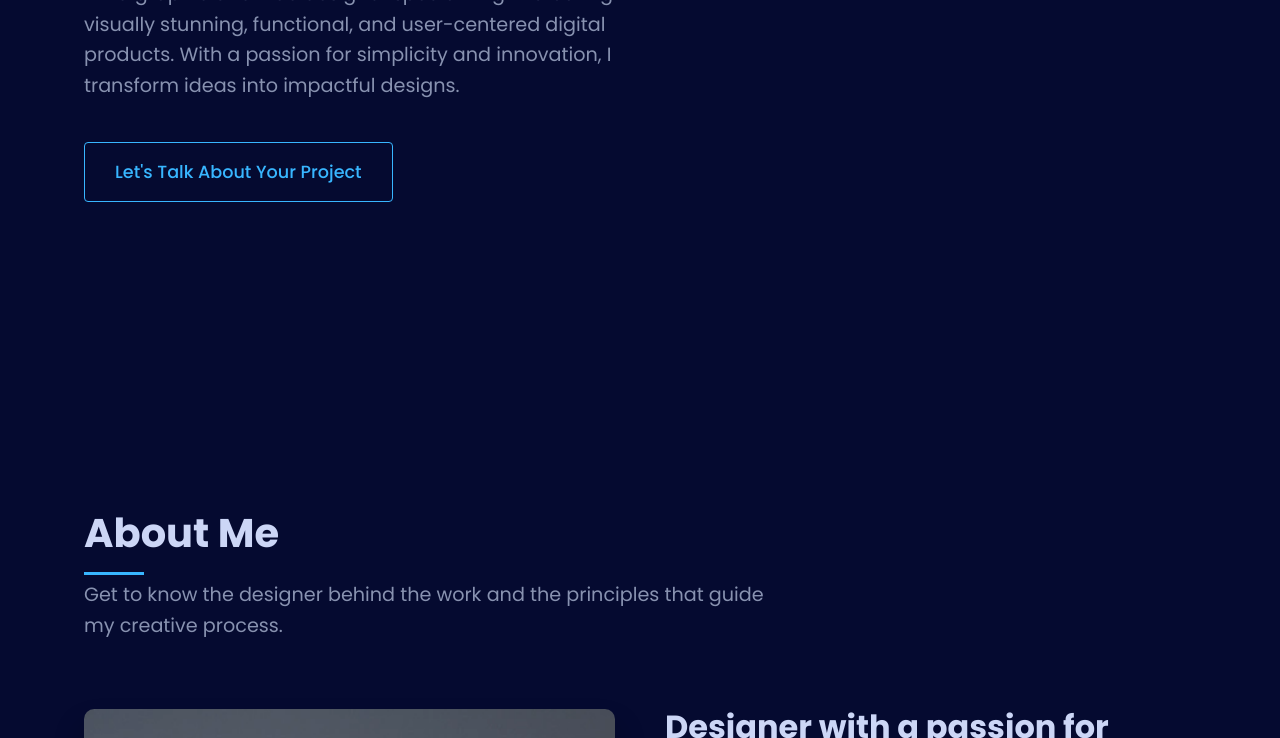
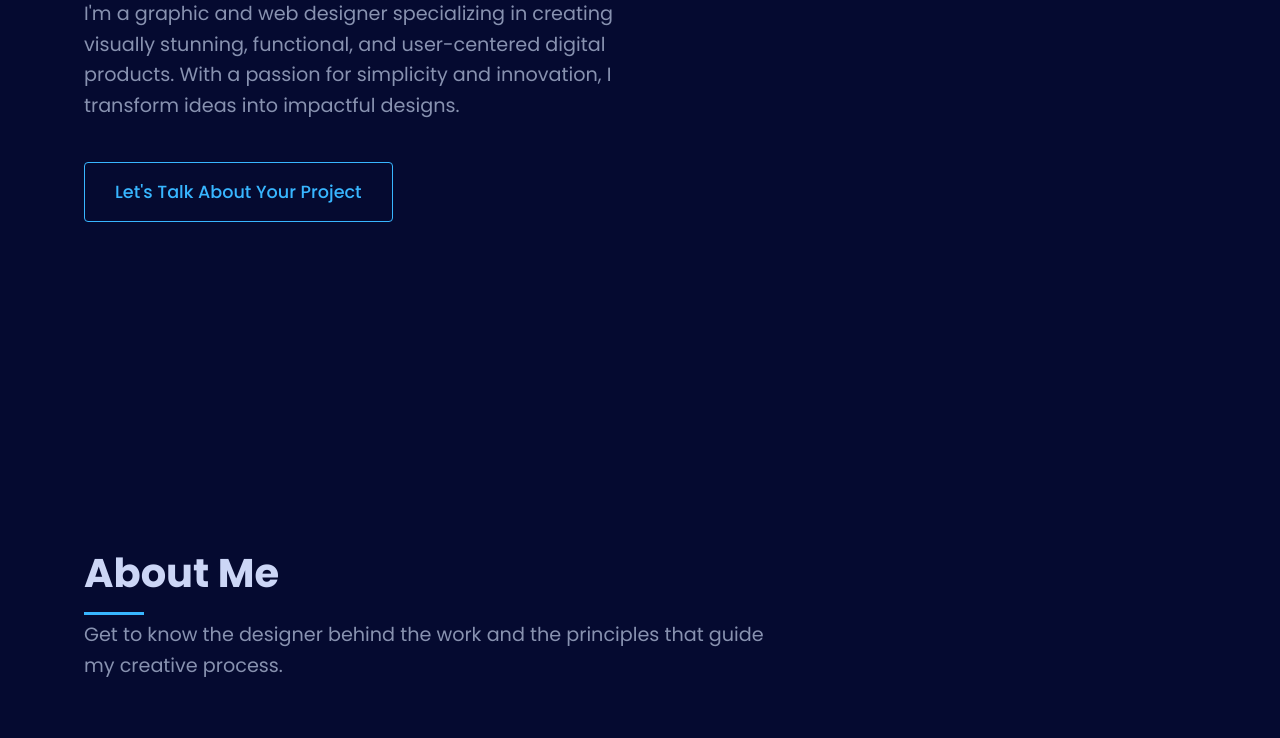
Before and after one commit to corneliuspage/corneliusportfolio, a plain HTML site: page index.html in a window 1280 px wide. Shown: the part 519-1257 px from the top of the page. Drawn offline with Linux system fonts and the light colour scheme.

Commit message:
Update index.html

```diff
--- a/index.html
+++ b/index.html
@@ -170,7 +170,7 @@
 
         /* Hero Section */
         .hero {
-            height: 115vh;
+            height: 120vh;
             display: flex;
             align-items: center;
             position: relative;
```
